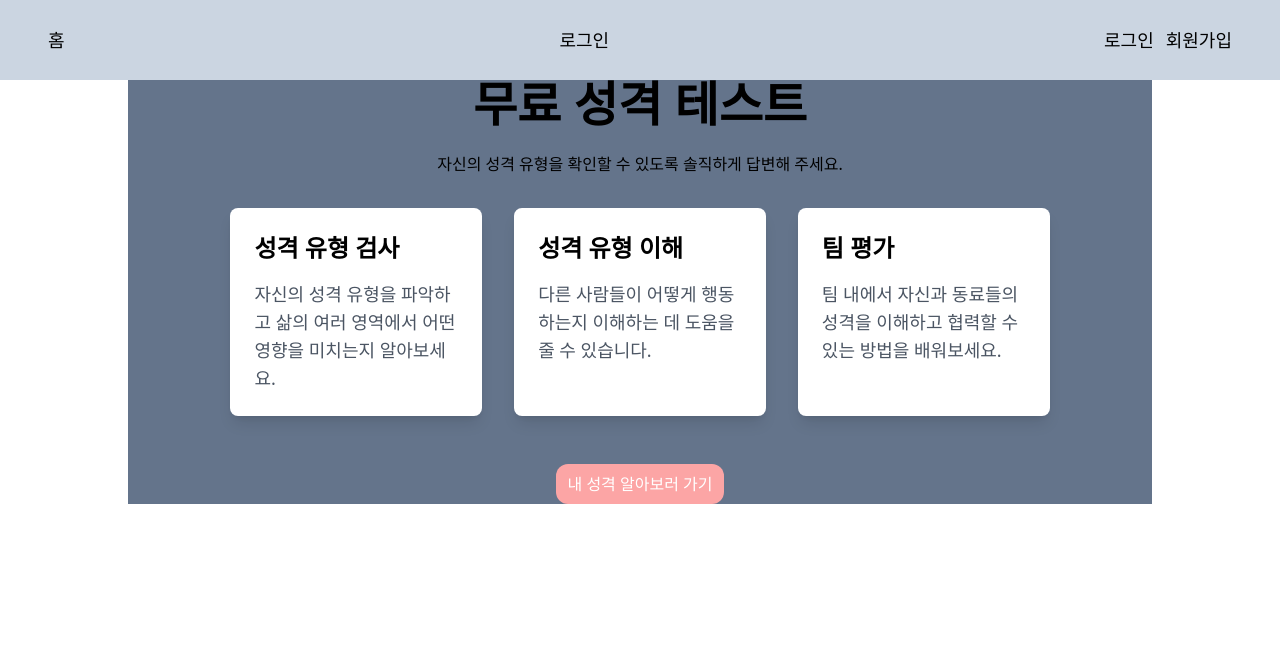
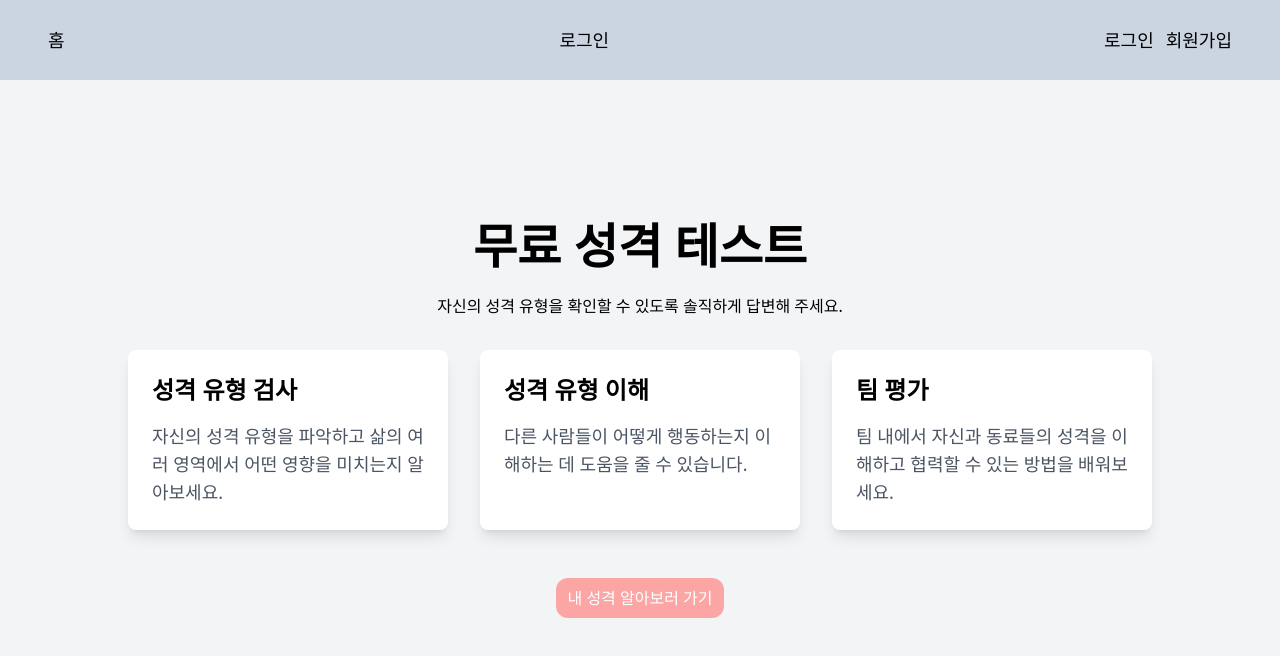
Before and after one commit to ImJaeOne/mbti-test, a React (Vite) app: page / in a window 1280 px wide. Shown: the top 656 px of the page. Built offline with nearby package versions, Linux system fonts and the light colour scheme.

Commit message:
design: Layout 전체 높이 설정

```diff
--- a/src/components/Layout/Layout.jsx
+++ b/src/components/Layout/Layout.jsx
@@ -4,9 +4,9 @@
 
 const Layout = () => {
   return (
-    <div className="flex flex-col justify-center items-center">
+    <div className="flex flex-col justify-center items-center min-h-screen">
       <Header />
-      <main className='mt-20 w-[80%] bg-slate-500 flex justify-center items-center'>
+      <main className="flex-grow w-full bg-gray-100 flex justify-center items-center pt-10 ">
         <Outlet />
       </main>
     </div>
```
